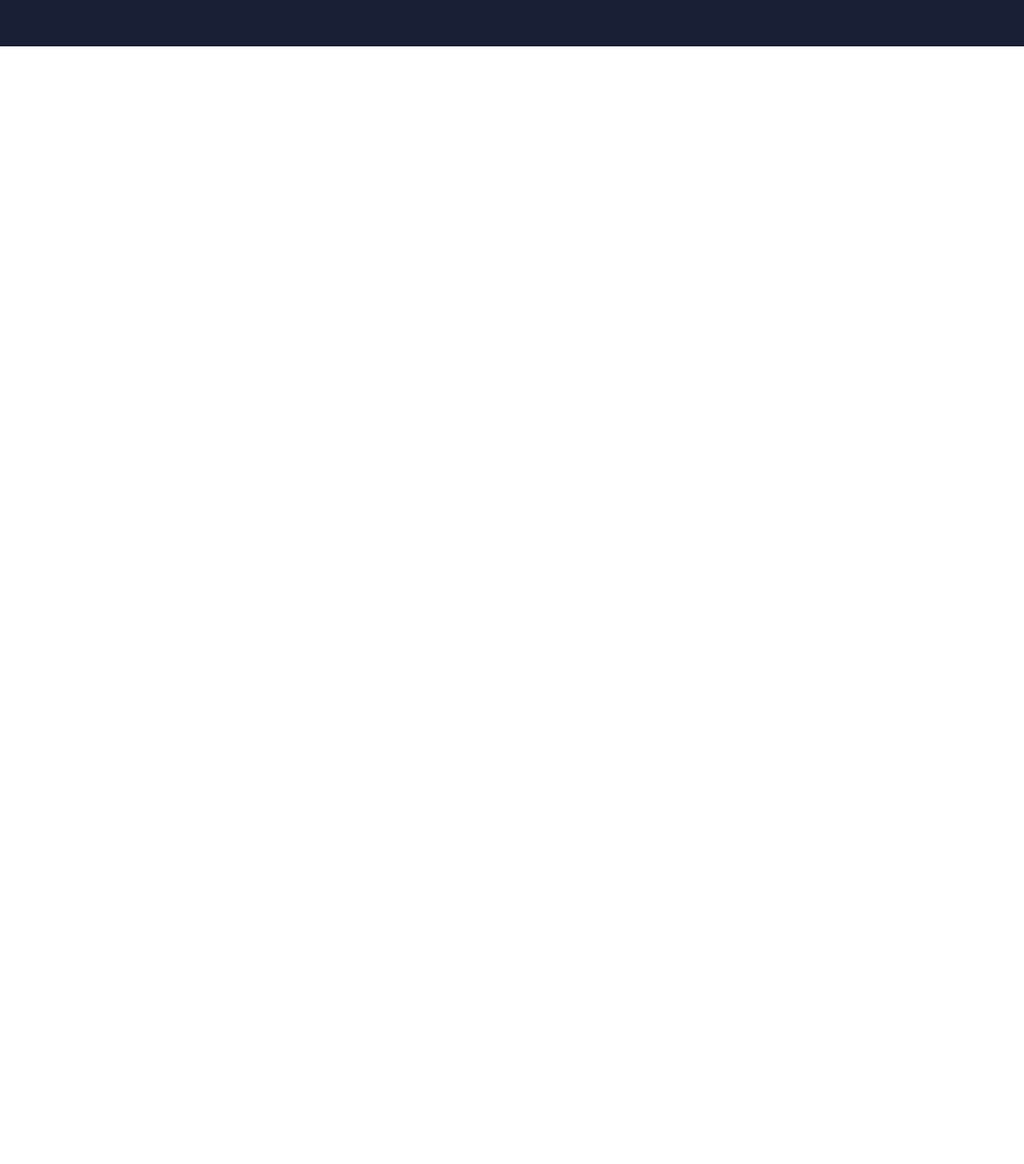
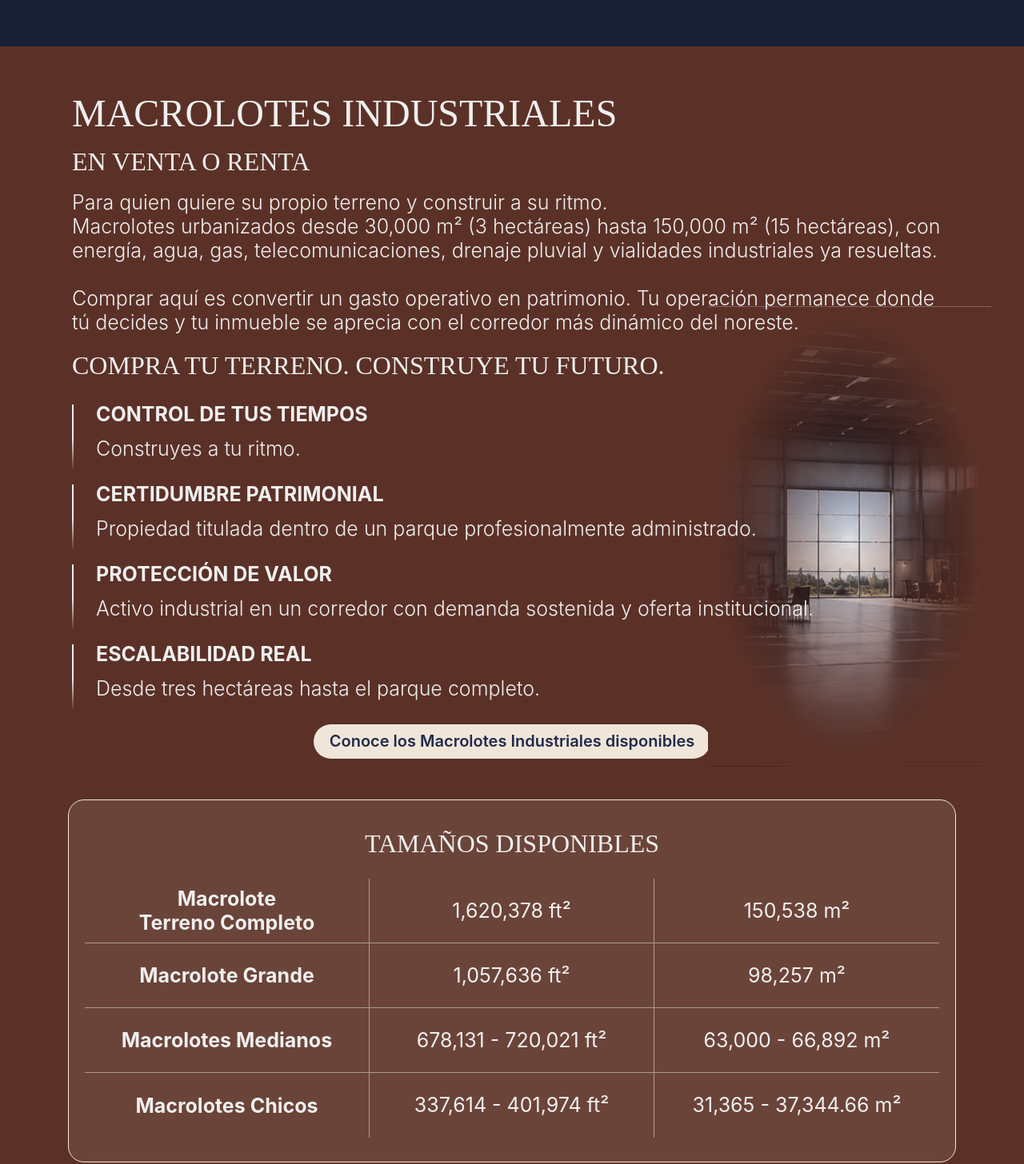
Before and after one commit to xperiencegroup/true-one-pager, a React (Vite) app: page / in a window 1280 px wide. Shown: the part 5361-6817 px from the top of the page at 80% size. Before the commit the page ends 5419 px from the top, so only its background shows below. Built offline with nearby package versions, Linux system fonts and the light colour scheme.

Commit message:
Sección de macrolotes

```diff
--- /dev/null
+++ b/src/pages/components/macrolotes.jsx
@@ -0,0 +1,155 @@
+import naveImage from "../../assets/images/renta-naves.jpg";
+
+const beneficios = [
+  {
+    id: "control-tiempos",
+    title: "CONTROL DE TUS TIEMPOS",
+    description: "Construyes a tu ritmo.",
+  },
+  {
+    id: "certidumbre",
+    title: "CERTIDUMBRE PATRIMONIAL",
+    description:
+      "Propiedad titulada dentro de un parque profesionalmente administrado.",
+  },
+  {
+    id: "valor",
+    title: "PROTECCIÓN DE VALOR",
+    description:
+      "Activo industrial en un corredor con demanda sostenida y oferta institucional.",
+  },
+  {
+    id: "escalabilidad",
+    title: "ESCALABILIDAD REAL",
+    description: "Desde tres hectáreas hasta el parque completo.",
+  },
+];
+
+export default function Macrolotes() {
+  return (
+    <div className="flex flex-col justify-center items-center w-full bg-brown overflow-hidden">
+      {/* Renta o venta */}
+      <div className="relative flex flex-col w-full max-w-[1280px] px-[90px] py-[60px] gap-[51px]">
+        {/* Imagen con radial */}
+        <div className="absolute top-1/2 -translate-y-[70%] translate-x-[250%] z-0 flex w-[354px] h-[575px] top-0 left-0">
+          {/* Radial */}
+          <div className="absolute z-10 size-full bg-radial-[at_50%_50%] from-brown/4 to-68% to-brown" />
+          <img
+            src={naveImage}
+            alt="Imagen de Nave"
+            className="absolute z-0 w-full h-full object-cover"
+          />
+        </div>
+
+        {/* Parte superior */}
+        <div className="flex flex-col gap-[30px]">
+          {/* Texto Naves Built to suit */}
+          <div className="relative flex flex-col gap-[20px]">
+            <h2 className="text-[48px] font-abhaya leading-none uppercase">
+              MACROLOTES INDUSTRIALES
+            </h2>
+            <h3 className="text-[32px] font-abhaya leading-none uppercase">
+              En venta o renta
+            </h3>
+            <p className="text-[25px] font-light leading-[120%]">
+              Para quien quiere su propio terreno y construir a su ritmo.
+              <br />
+              Macrolotes urbanizados desde 30,000 m² (3 hectáreas) hasta 150,000
+              m² (15 hectáreas), con energía, agua, gas, telecomunicaciones,
+              drenaje pluvial y vialidades industriales ya resueltas.
+              <br />
+              <br />
+              Comprar aquí es convertir un gasto operativo en patrimonio. Tu
+              operación permanece donde tú decides y tu inmueble se aprecia con
+              el corredor más dinámico del noreste.
+            </p>
+            <p className="text-[32px] font-abhaya leading-[120%] uppercase">
+              Compra tu terreno. Construye tu futuro.
+            </p>
+          </div>
+
+          {/* Razones */}
+          <div className="flex flex-col gap-[30px]">
+            {beneficios.map((beneficio) => {
+              return (
+                <div
+                  key={beneficio.id}
+                  className="relative flex flex-col pl-[30px] gap-[15px] before:absolute before:left-0 before:top-0 before:h-[82.5px] before:w-[1.5px] before:bg-gradient-to-b before:from-white before:via-white before:to-transparent"
+                >
+                  <h3 className="text-[25px] leading-none text-white font-bold">
+                    {beneficio.title}
+                  </h3>
+
+                  <p className="text-[25px] font-light leading-[120%] text-white">
+                    {beneficio.description}
+                  </p>
+                </div>
+              );
+            })}
+          </div>
+
+          {/* button */}
+          <button className="w-fit self-center text-[20px] px-[20px] pt-[11px] pb-[12px] font-semibold leading-none rounded-[30px] text-blue bg-cream">
+            Conoce los Macrolotes Industriales disponibles
+          </button>
+        </div>
+
+        {/* Parte inferior */}
+        <div className="self-center flex flex-col w-[1110px] h-fit px-[20px] py-[30px] gap-[20px] rounded-[20px] border border-cream bg-cream/10">
+          <h3 className="text-[32px] text-center font-abhaya uppercase">
+            Tamaños disponibles
+          </h3>
+          <div className="grid grid-cols-3">
+            <div className="flex justify-center items-center border-r border-b py-[10px] border-white/50 text-[25px] text-center font-bold leading-[120%]">
+              Macrolote <br /> Terreno Completo
+            </div>
+
+            <div className="flex justify-center items-center py-[10px] border-r border-b border-white/50 text-[25px]">
+              1,620,378 ft²
+            </div>
+
+            <div className="flex justify-center items-center py-[10px] border-b border-white/50 text-[25px]">
+              150,538 m²
+            </div>
+
+            <div className="h-[81px] flex justify-center items-center border-r border-b py-[10px] border-white/50 text-[25px] text-center font-bold leading-[120%]">
+              Macrolote Grande
+            </div>
+
+            <div className="flex justify-center items-center py-[10px] border-r border-b border-white/50 text-[25px]">
+              1,057,636 ft²
+            </div>
+
+            <div className="flex justify-center items-center py-[10px] border-b border-white/50 text-[25px]">
+              98,257 m²
+            </div>
+
+            <div className="h-[81px] flex justify-center items-center border-r border-b py-[10px] border-white/50 text-[25px] text-center font-bold leading-[120%]">
+              Macrolotes Medianos
+            </div>
+
+            <div className="flex justify-center items-center py-[10px] border-r border-b border-white/50 text-[25px]">
+              678,131 - 720,021 ft²
+            </div>
+
+            <div className="flex justify-center items-center py-[10px] border-b border-white/50 text-[25px]">
+              63,000 - 66,892 m²
+            </div>
+
+            <div className="h-[81px] flex justify-center items-center border-r py-[10px] border-white/50 text-[25px] text-center font-bold leading-[120%]">
+              Macrolotes Chicos
+            </div>
+
+            <div className="flex justify-center items-center py-[10px] border-r border-white/50 text-[25px]">
+              337,614 - 401,974 ft²
+            </div>
+
+            <div className="flex justify-center items-center text-[25px]">
+              31,365 - 37,344.66 m²
+            </div>
+          </div>
+        </div>
+      </div>
+    </div>
+  );
+}
--- a/src/pages/home.jsx
+++ b/src/pages/home.jsx
@@ -1,6 +1,7 @@
 import Eligenos from "./components/eligenos";
 import Especificaciones from "./components/especificaciones";
 import Hero from "./components/hero";
+import Macrolotes from "./components/macrolotes";
 import Modelos from "./components/modelos";
 import Naves from "./components/naves";
 
@@ -12,6 +13,7 @@ export default function Home() {
       <Eligenos />
       <Modelos />
       <Naves />
+      <Macrolotes />
     </div>
   );
 }
```
